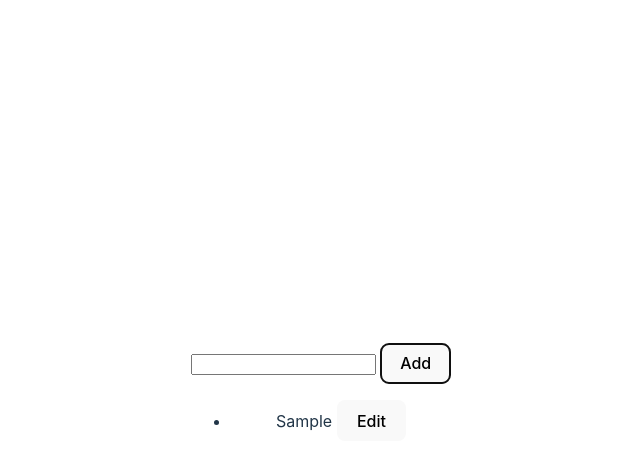
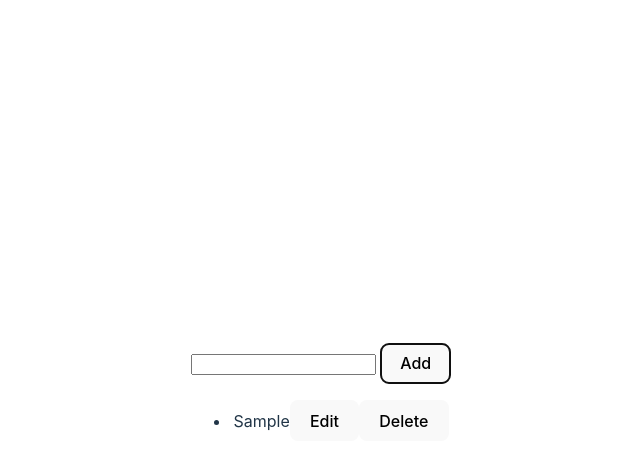
Before and after one commit to DmytroTurch/hillel, a React (Vite) app in the folder toDoList/: page / in a window 1280 px wide. Both pictures are taken after typing "Sample" into the empty fields and a click on the button "Add". Shown: the top 470 px of the page, without its empty margins (319-959 px from the left). Built offline with nearby package versions, Linux system fonts and the light colour scheme.

Commit message:
feat: delete button

```diff
--- a/toDoList/src/components/List/List.tsx
+++ b/toDoList/src/components/List/List.tsx
@@ -4,7 +4,7 @@ interface listProps {
     toDoes: Array<string>,
 }
 const List: React.FC<listProps> = ({toDoes}:listProps) => {
-    const listOfToDoes = toDoes.map((toDo:string) => <ToDo key={toDo[1]}>{toDo[0]}</ToDo>)
+    const listOfToDoes = toDoes.map((toDo:string) => <ToDo key={toDo[1]} id={toDo[1]}>{toDo[0]}</ToDo>)
     return <ul>{listOfToDoes}</ul>
 }
 
--- a/toDoList/src/components/ToDo/ToDo.tsx
+++ b/toDoList/src/components/ToDo/ToDo.tsx
@@ -3,9 +3,10 @@ import { ToDoOnEdit } from './ToDoOnEdit/ToDoOnEdit'
 import { EditButton } from '../Buttons/EditButton/EditButton'
 interface toDoProps {
     children: string,
+    id: string,
 }
 
-const ToDo: React.FC<toDoProps> = ({children}:toDoProps) => {
+const ToDo: React.FC<toDoProps> = ({children, id}:toDoProps) => {
     const [editing, setEditing] = useState(false)
     const [content, setContent] = useState(children)
 
@@ -14,7 +15,21 @@ const ToDo: React.FC<toDoProps> = ({children}:toDoProps) => {
         setEditing(newState);
     }
 
+    function handleDelete(e){
+        const toDoArr = JSON.parse(localStorage.getItem('toDoes'));
+        const newArr = JSON.stringify(toDoArr.filter(toDO => !(String(toDO[1]) === e.target.id)))
+        console.log(newArr);
+        localStorage.setItem('toDoes', newArr)
+    }
 
-    return <li>{editing ? <ToDoOnEdit value={content} onChange={(e) => setContent(e.target.value)}/> : content } <EditButton onClick={handleEdit}/></li>
+
+    return <li>{editing ? <ToDoOnEdit value={content} onChange={(e) => setContent(e.target.value)}/> : content }
+    <EditButton onClick={handleEdit}/>
+    <button
+        id={id}
+        onClick={(e) => {handleDelete(e)}}
+    >
+        Delete
+    </button></li>
 }
 export { ToDo }
```
